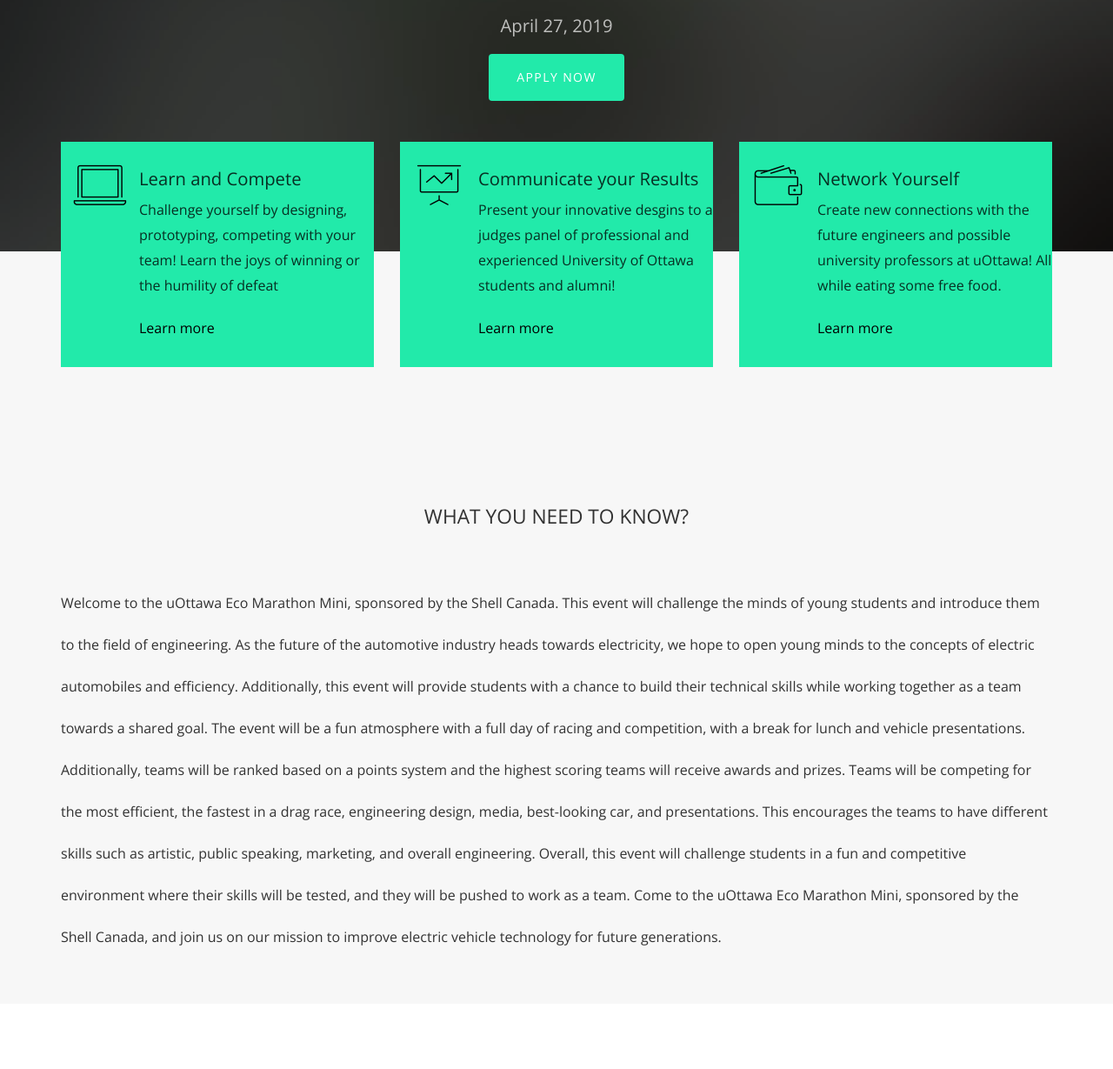
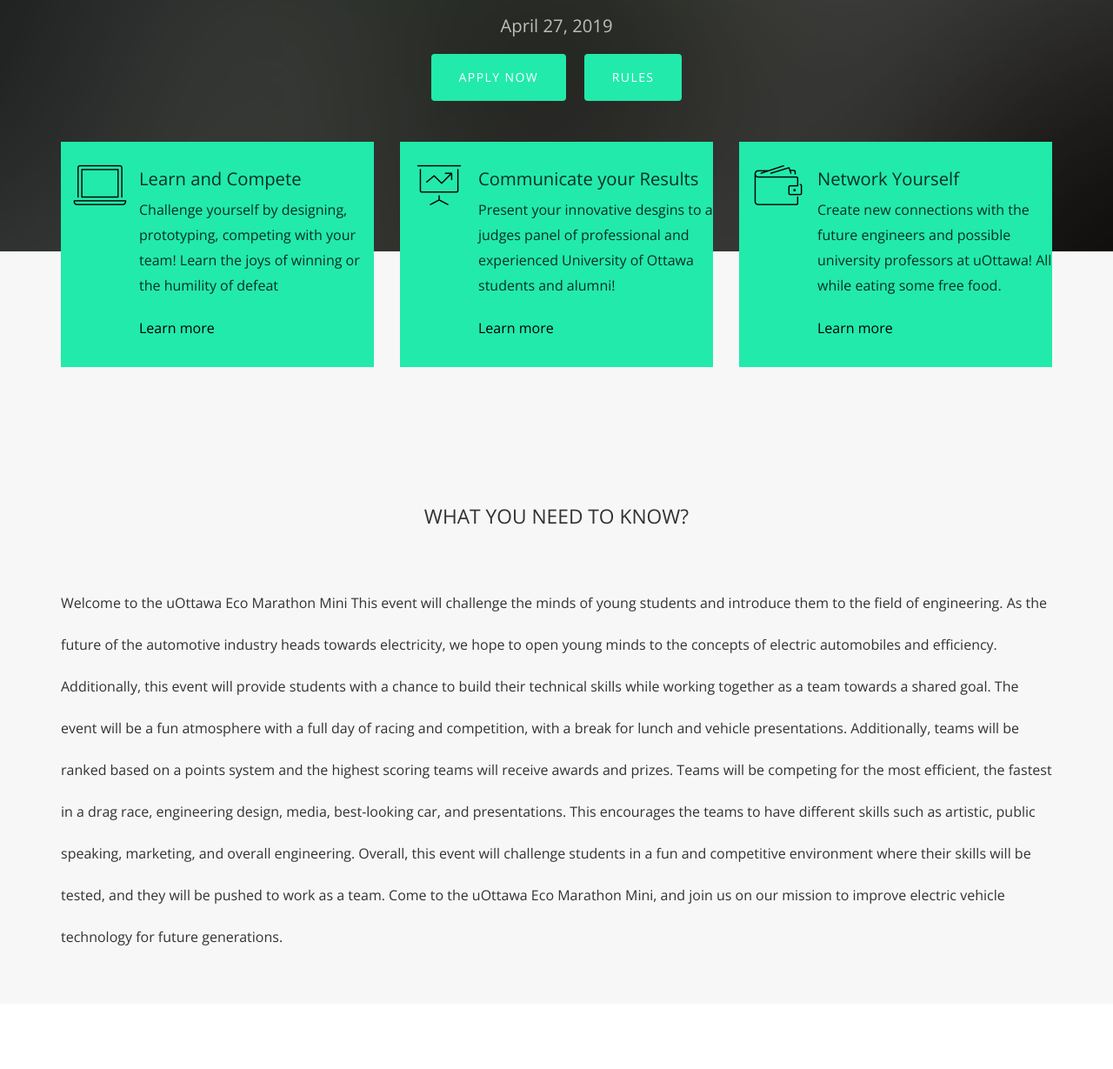
Before and after one commit to UOERacing/SEM-Mini, a website: page index.html in a window 1280 px wide. Shown: the part 511-1740 px from the top of the page at 87% size. Drawn offline with nearby package versions, Linux system fonts and the light colour scheme; files whose address does not match are found by name.

Commit message:
Added Rules Button to top of page

```diff
--- a/index.html
+++ b/index.html
@@ -73,7 +73,8 @@
                             <h2 style="margin: 0">Come join us at</h2>
                             <img src="img/uOttawa%20Mini-Eco%20Marathon%20Logo%20WHITE.png">
                             <h3 style="margin: 1em">April 27, 2019</h3>
-                            <a target="_blank" class="btn btn-primary" href="https://www.eventbrite.ca/e/uottawa-mini-eco-marathon-tickets-55679811816">Apply Now</a>
+                            <a target="_blank" class="btn btn-primary" href="https://www.eventbrite.ca/e/uottawa-mini-eco-marathon-tickets-55679811816">Apply Now</a> &nbsp; &nbsp;
+                            <a target="_blank" class="btn btn-primary" href="files/Rules.pdf">Rules</a>
                         </div>
                     </div>
                 </div>
@@ -141,7 +142,7 @@
                 <h2>What you need to know?</h2>
             </div>
         </div>
-        <p style="line-height: 3">Welcome to the uOttawa Eco Marathon Mini, sponsored by the Shell Canada. This
+        <p style="line-height: 3">Welcome to the uOttawa Eco Marathon Mini This
             event will challenge
             the minds of young students and introduce them to the field of engineering. As the future of the automotive
             industry
@@ -161,7 +162,7 @@
             and competitive
             environment where their skills will be tested, and they will be pushed to work as a team. Come to the uOttawa
             Eco Marathon Mini,
-            sponsored by the Shell Canada, and join us on our mission to improve electric vehicle technology for
+            and join us on our mission to improve electric vehicle technology for
             future generations. </p>
     </div>
 </section>
@@ -432,7 +433,7 @@
                     </div>
                     <div class="text">
                         <h3 class="heading">Waiver (English)</h3>
-                        <p><a href="">Download</a></p>
+                        <p><a target="_blank" href="files/Waiver-EN.pdf">Download</a></p>
                     </div>
                 </div>
             </div>
@@ -444,7 +445,7 @@
                     </div>
                     <div class="text">
                         <h3 class="heading">Waiver (Français)</h3>
-                        <p><a href="">Download</a></p>
+                        <p><a target="_blank" href="files/Waiver-FR.pdf">Download</a></p>
                     </div>
                 </div>
             </div>
```
Also changed, not shown: 2 other files.
